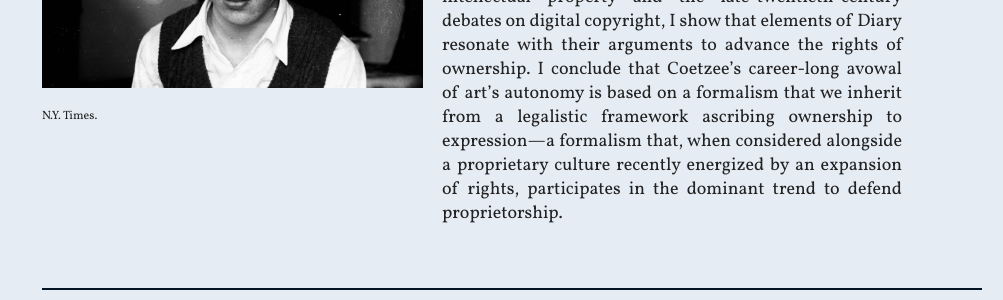
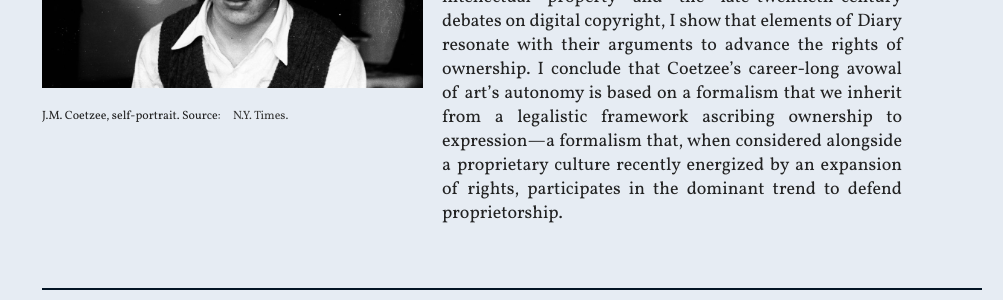
Before and after one commit to jmakr/jmakr.github.io, a Jekyll site: the page built from publications/index.html, in a window 1280 px wide. Shown: the part 952-1252 px from the top of the page, without its empty margins (138-1141 px from the left). Built offline with Jekyll 4.4.1, drawn with Linux system fonts in a browser that asks for light colours; some web fonts are replaced.

Commit message:
Update index.html

```diff
--- a/publications/index.html
+++ b/publications/index.html
@@ -61,7 +61,7 @@
         <br>
 	<img src="youngcoetzee.jpg" height="253" width="381"/>
 
-		<p align="justify" style="font-size:12px"J.M. Coetzee, self-portrait. Source: <a href="https://www.nytimes.com/2018/01/16/arts/design/coetzee-photographs.html?_r=0" target="_top">N.Y. Times.</a></p>
+		<p align="justify" style="font-size:12px">J.M. Coetzee, self-portrait. Source: <a href="https://www.nytimes.com/2018/01/16/arts/design/coetzee-photographs.html?_r=0" target="_top">N.Y. Times.</a></p>
 	</div>
 	</div>
 </div>
```
